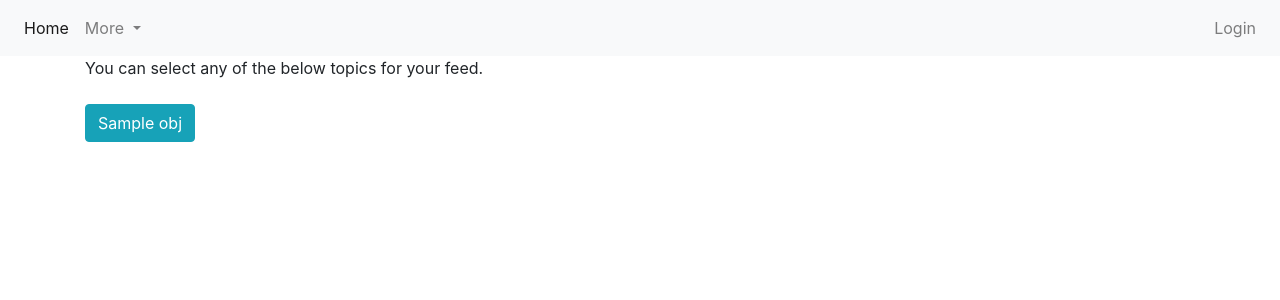
After one commit to SaurabhJ86/trydjango, a Django app: template templates/listGenre.html in a window 1280 px wide. The commit adds this page. Shown: the top 300 px of the page. Run offline with Django 3.2, Linux system fonts and the light colour scheme; the template is opened without the code that fills it: most values are stand-ins (such as "Sample title", 1, 10 or a date in 2020); some libraries are stand-ins or nearby versions.

Commit message:
Added field in Profile model which will have M2M with Genre model and also created a ListView class alongside a url which will handle the url for genre selection for the user

```diff
--- a/book/views.py
+++ b/book/views.py
@@ -73,9 +73,9 @@ class BooksListView(ListView):
 		filter_by = self.request.GET.get("filter_by")
 		books = Book.objects.all()
 		if filter_by is not None:
-			get_genre = Genre.objects.get(genre=filter_by)
-			# Instead of book_type now I will use genre.
-			# books = Book.objects.filter(book_type=filter_by.lower())
+			# For some reasson filter_by is getting capitalized in the url, therefore need to make the below changes.
+			get_genre = Genre.objects.get(genre=filter_by.capitalize())
+			# get_genre = Genre.objects.get(genre=filter_by)
 			books = Book.objects.filter(genre=get_genre)
 		return books
 
--- a/profiles/models.py
+++ b/profiles/models.py
@@ -6,6 +6,7 @@ from django.db.models.signals import post_save
 
 from django.urls import reverse
 
+from book.models import Genre
 User = settings.AUTH_USER_MODEL
 
 
@@ -27,6 +28,7 @@ class Profile(models.Model):
 	activated 	= models.BooleanField(default=False)
 	timestamp 	= models.DateTimeField(auto_now_add=True)
 	updated 	= models.DateTimeField(auto_now=True)
+	genre 		= models.ManyToManyField(Genre,related_name='follows_genre',blank=True)
 
 
 	objects = ProfileManager()
--- /dev/null
+++ b/templates/listGenre.html
@@ -0,0 +1,23 @@
+{% extends 'base.html' %}
+
+
+{% block content %}
+
+{% if object_list %}
+
+	<div class="container">
+		You can select any of the below topics for your feed.<br>
+		<br>
+		<div class="row">
+			{% for obj in object_list %}
+				<div class="col-sm">
+					<button class="btn btn-info">{{ obj }}</button>
+				</div>
+			{% endfor %}
+		</div>
+	</div>
+
+
+
+{% endif %}
+{% endblock %}
--- a/trydjango/urls.py
+++ b/trydjango/urls.py
@@ -21,6 +21,7 @@ from pages.views import (
     home_view,
     about_view,
     my_account,
+    listGenre,
     register,
     update_details,
     )
@@ -35,6 +36,7 @@ urlpatterns = [
     path('book/',include('book.urls')),
 	path('books/',include('books.urls')),
     path('cart/',include('cart.urls')),
+    path('genre/',listGenre.as_view(),name='list_genre'),
     path('login/',LoginView.as_view(),name='login'),
     path('logout/',LogoutView.as_view(),name='logout'),
     path('profile-follow/',UserToggleView.as_view(),name='follow'),
```
Also changed, not shown: book/templates/books/BooksListView.html (+0 -11 lines), pages/views.py (+12 -4 lines), profiles/migrations/0003_profile_genre.py (added).
